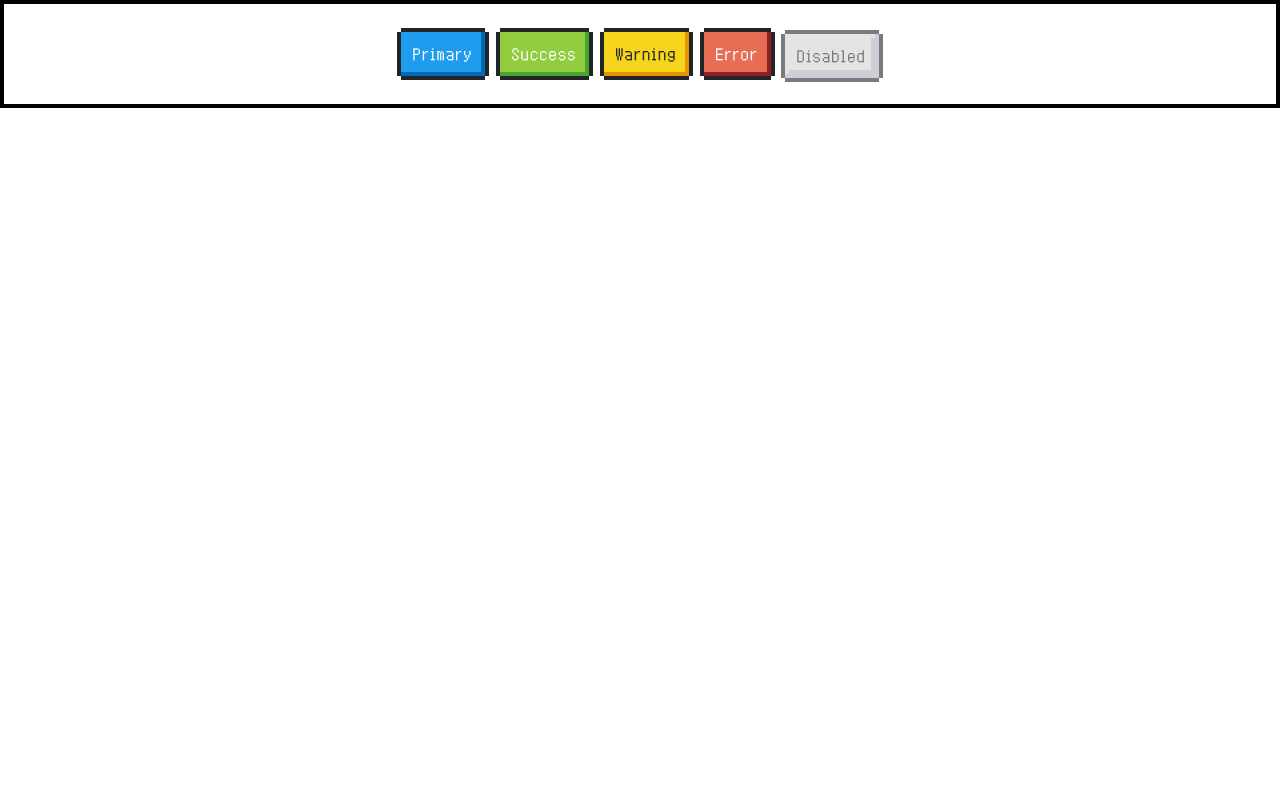
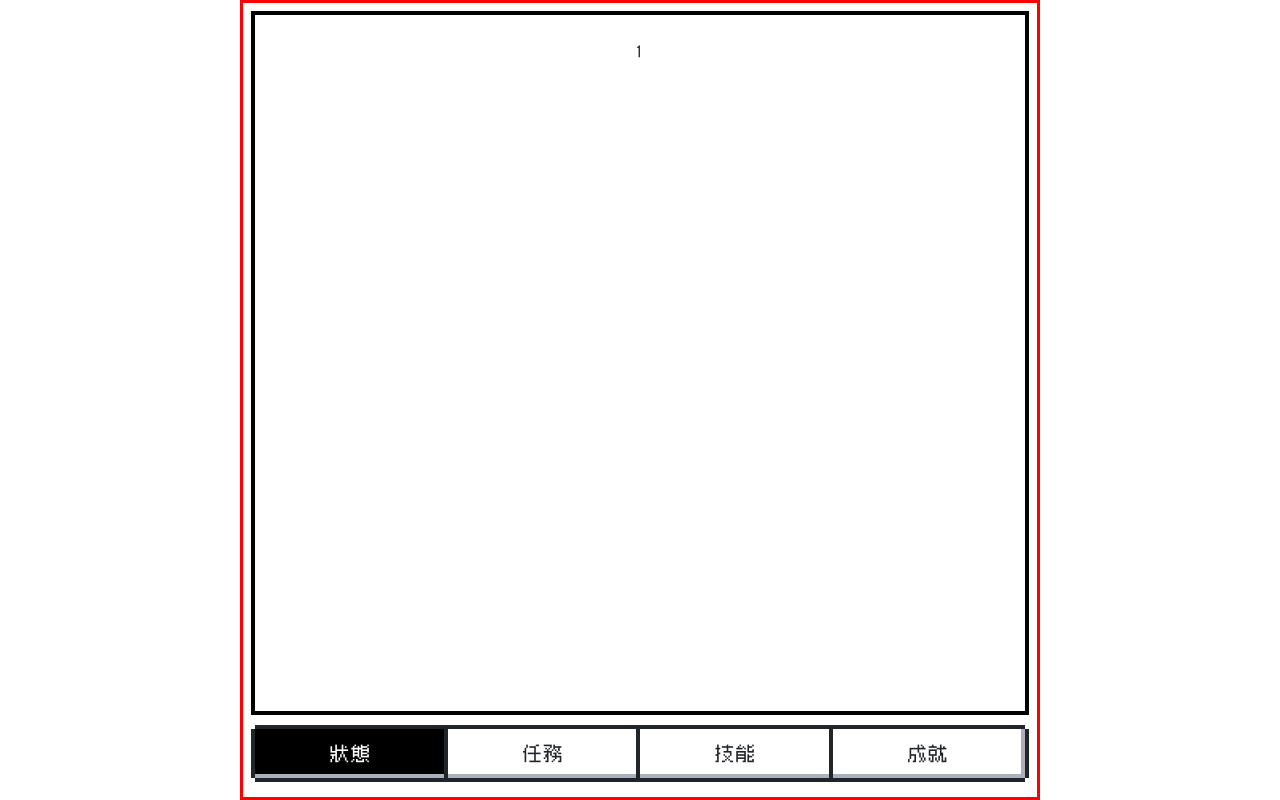
Before and after one commit to jcyh0120/psk-rpg-menu, a Svelte app: page / in a window 1280 px wide. Built offline with nearby package versions, Linux system fonts and the light colour scheme.

Commit message:
add selectable nav bar

```diff
--- a/src/App.svelte
+++ b/src/App.svelte
@@ -1,33 +1,87 @@
 <script lang="ts">
-  import svelteLogo from "./assets/svelte.svg";
-  import Counter from "./lib/Counter.svelte";
-  // import "nes.css/css/nes.min.css";
+  let select = 1;
+
+  function selectHandler(menu) {
+    select = menu;
+  }
 </script>
 
-<main>
+<main class="wrapper">
   <div class="nes-container with-title is-centered">
-    <button type="button" class="nes-btn is-primary">Primary</button>
-    <button type="button" class="nes-btn is-success">Success</button>
-    <button type="button" class="nes-btn is-warning">Warning</button>
-    <button type="button" class="nes-btn is-error">Error</button>
-    <button type="button" class="nes-btn is-disabled">Disabled</button>
+    <p>{select}</p>
+  </div>
+
+  <div class="nav-bar">
+    <div>
+      <button
+        type="button"
+        class:active={select === 1}
+        class="nav-button nes-btn is-normal select"
+        on:click={() => selectHandler(1)}>狀態</button
+      >
+    </div>
+
+    <div>
+      <button
+        type="button"
+        class:active={select === 2}
+        class="nav-button nes-btn is-normal"
+        on:click={() => selectHandler(2)}>任務</button
+      >
+    </div>
+
+    <div>
+      <button
+        type="button"
+        class:active={select === 3}
+        class="nav-button nes-btn is-normal"
+        on:click={() => selectHandler(3)}>技能</button
+      >
+    </div>
+
+    <div>
+      <button
+        type="button"
+        class:active={select === 4}
+        class="nav-button nes-btn is-normal"
+        on:click={() => selectHandler(4)}>成就</button
+      >
+    </div>
   </div>
 </main>
 
 <style>
-  .logo {
-    height: 6em;
-    padding: 1.5em;
-    will-change: filter;
-    transition: filter 300ms;
+  main {
+    /* debug use */
+    border-style: solid;
+    border-color: red;
+
+    margin: 0 auto;
+    max-width: 800px;
+    padding: 0.5rem;
+    display: grid;
+    grid-template-columns: repeat(1, 1fr);
+    grid-template-rows: 1fr 4rem;
+    grid-gap: 10px;
+    width: 100vw;
+    height: 100vh;
   }
-  .logo:hover {
-    filter: drop-shadow(0 0 2em #646cffaa);
+
+  .nav-bar {
+    display: grid;
+    grid-template-columns: repeat(4, 1fr);
+    text-align: center;
+    padding-right: 0.5rem;
   }
-  .logo.svelte:hover {
-    filter: drop-shadow(0 0 2em #ff3e00aa);
+
+  .nav-button {
+    font-size: larger;
+    grid-column: 1 / -1;
+    width: 100%;
   }
-  .read-the-docs {
-    color: #888;
+
+  .active {
+    background-color: black;
+    color: white;
   }
 </style>
```
